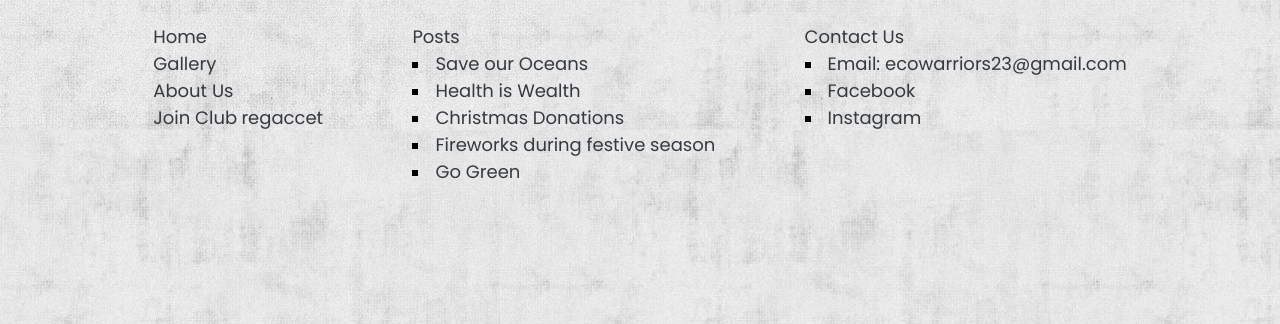
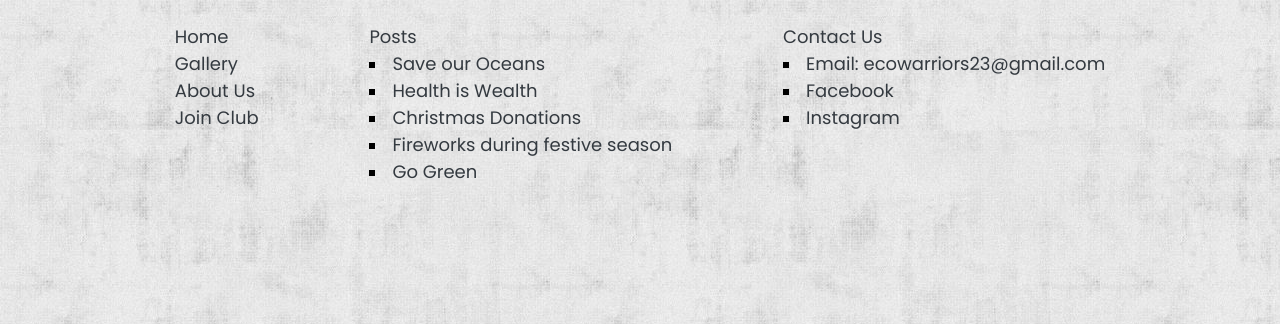
Before and after one commit to Dantev25/Volunteering-Club-Website, a plain HTML site: page Homepage/sitemap.html in a window 1280 px wide. Shown: the part 370-694 px from the top of the page. Drawn offline with Linux system fonts and the light colour scheme.

Commit message:
fixed sitemap

```diff
--- a/Homepage/sitemap.html
+++ b/Homepage/sitemap.html
@@ -89,7 +89,6 @@
                         <a href="about-us.html" class="nav-link">About Us</a><br>
                         <a href="join-us.html" class="nav-link">Join Club</a>
 
-                        <a href="regaccept/reg-accept.html" class="nav-link">regaccet</a>
                     </ul>
                     </div>
                   </div>
```
